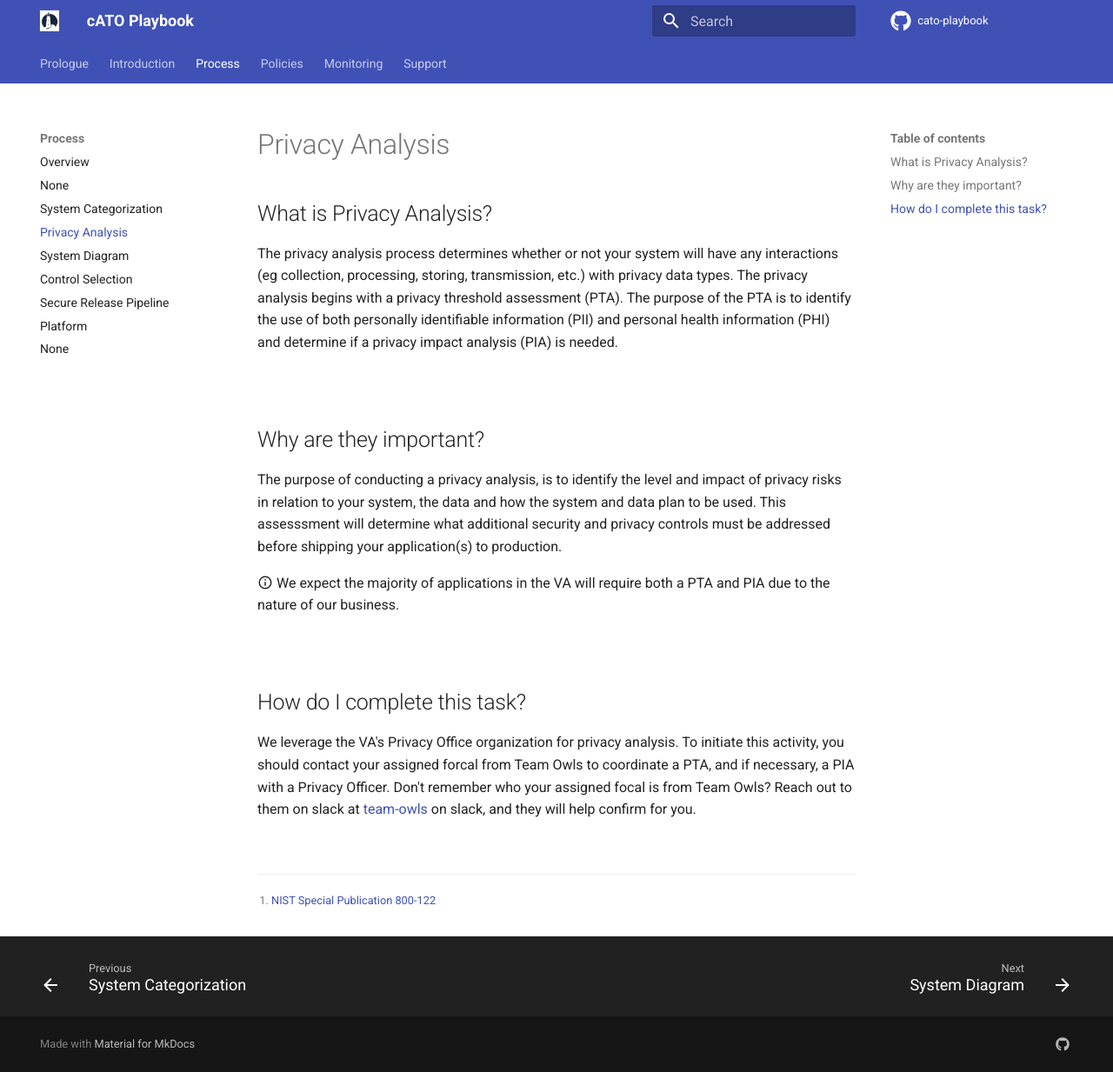
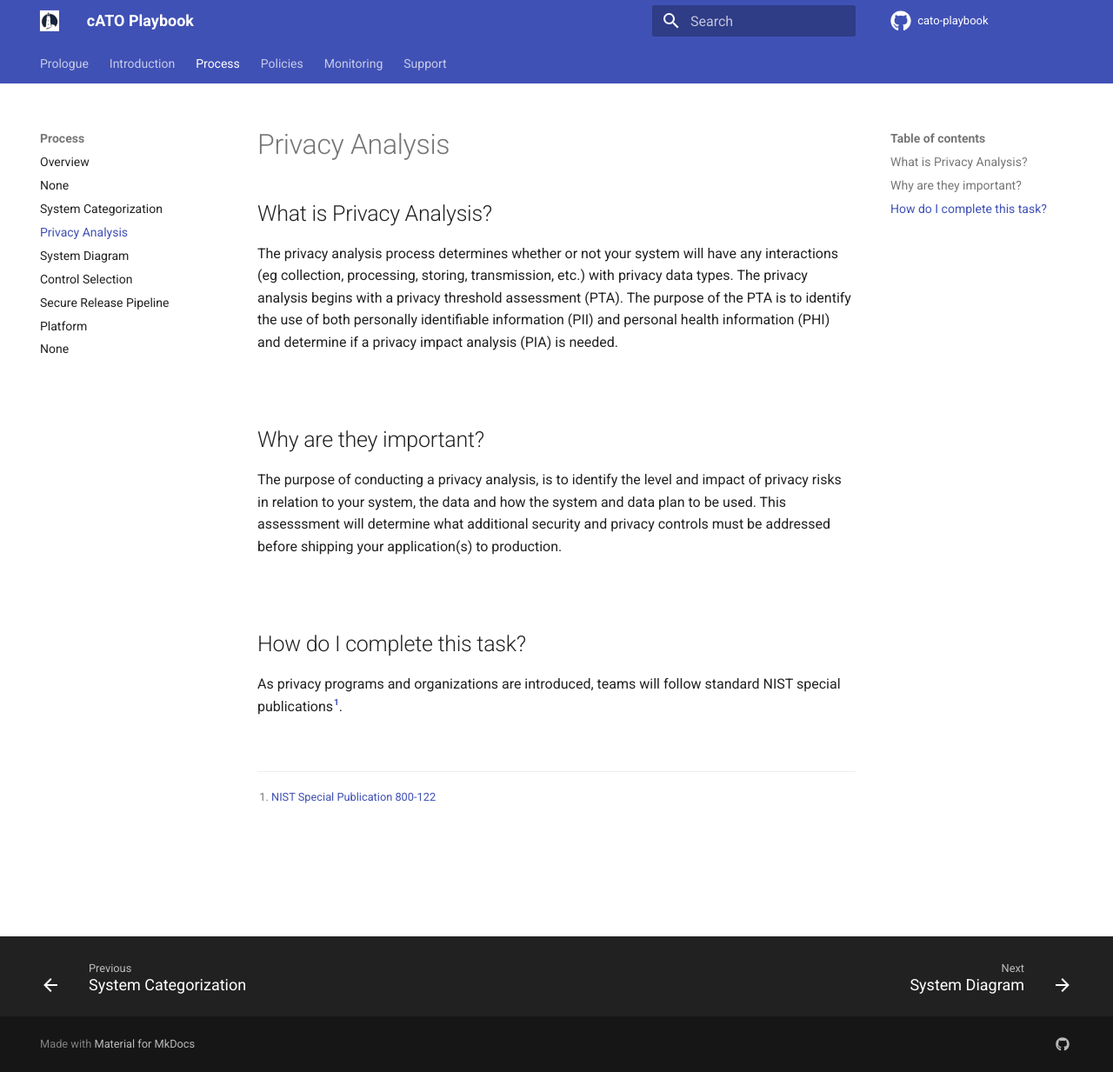
Before and after one commit to rise8-us/cato-playbook, an MkDocs documentation site: the page built from docs/privacy.md, in a window 1280 px wide and 1233 px high. Shown: the whole window at 87% size. Built offline with MkDocs 1.6.1 and Material for MkDocs 9.7.7, drawn with Linux system fonts in a browser that asks for light colours; comment, search, counter and statistics services are not loaded.

Commit message:
generalize privacy doc

```diff
--- a/docs/privacy.md
+++ b/docs/privacy.md
@@ -8,12 +8,10 @@ The privacy analysis process determines whether or not your system will have any
 ## Why are they important?
 The purpose of conducting a privacy analysis, is to identify the level and impact of privacy risks in relation to your system, the data and how the system and data plan to be used. This assesssment will determine what additional security and privacy controls must be addressed before shipping your application(s) to production.
 
-:material-information-outline: We expect the majority of applications in the VA will require both a PTA and PIA due to the nature of our business.
-
 <br/>
 
 ## How do I complete this task?
-We leverage the VA's Privacy Office organization for privacy analysis. To initiate this activity, you should contact your assigned forcal from Team Owls to coordinate a PTA, and if necessary, a PIA with a Privacy Officer. Don't remember who your assigned focal is from Team Owls? Reach out to them on slack at [team-owls](https://lighthouseva.slack.com/archives/C040UBT08TE) on slack, and they will help confirm for you.
+As privacy programs and organizations are introduced, teams will follow standard NIST special publications[^1].
 
 <br/>
 
```
